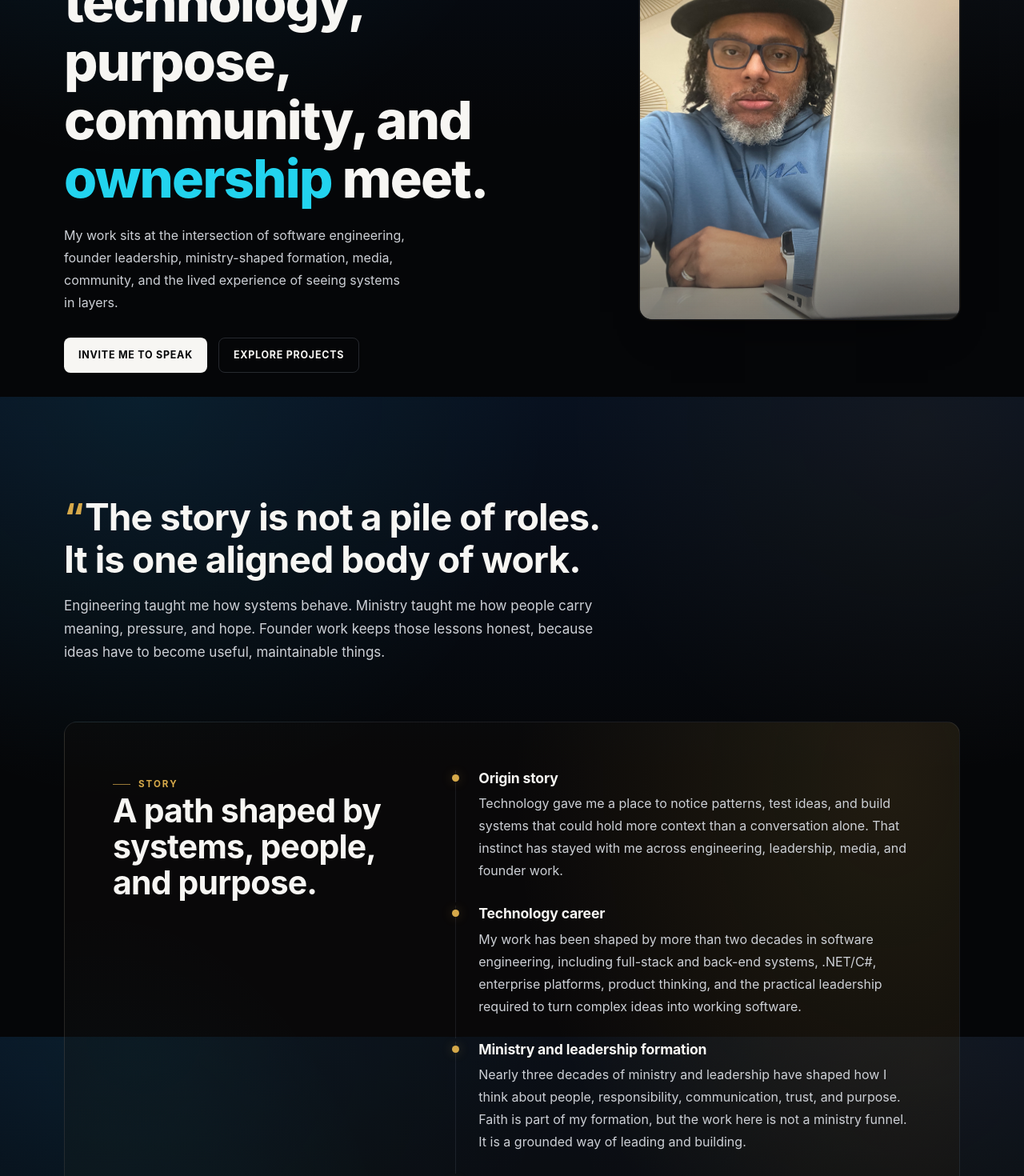
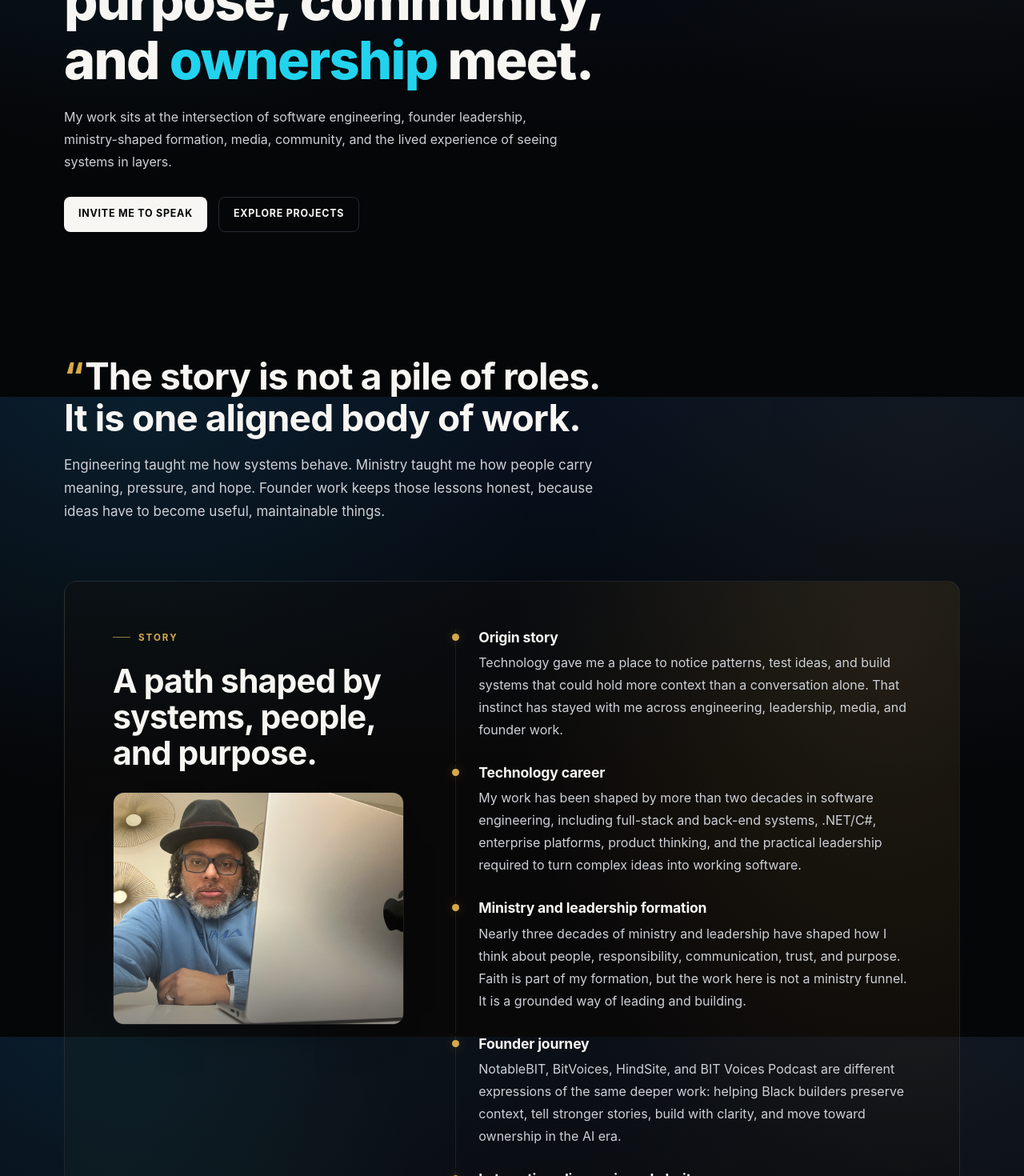
Before and after one commit to bdonaldharris/bdonaldharris.com, a Next.js app: page /about in a window 1280 px wide. Shown: the part 320-1790 px from the top of the page at 80% size. Built offline with nearby package versions, Linux system fonts and the light colour scheme.

Commit message:
improved art direction and selective imagery

```diff
--- a/app/about/page.tsx
+++ b/app/about/page.tsx
@@ -2,6 +2,7 @@ import type { Metadata } from "next";
 import Image from "next/image";
 import Link from "next/link";
 import { CTASection } from "@/components/sections/cta-section";
+import { PageHero } from "@/components/sections/page-hero";
 import { aboutStorySections, beliefStatements } from "@/content/about";
 
 export const metadata: Metadata = {
@@ -13,37 +14,18 @@ export const metadata: Metadata = {
 export default function AboutPage() {
   return (
     <main className="page-shell">
-      <section className="section about-hero">
-        <div className="about-hero-copy">
-          <p className="eyebrow">About B Donald Harris</p>
-          <h1>
+      <PageHero
+        eyebrow="About B Donald Harris"
+        title={
+          <>
             I build where technology, purpose, community, and{" "}
             <span className="text-accent">ownership</span> meet.
-          </h1>
-          <p>
-            My work sits at the intersection of software engineering, founder
-            leadership, ministry-shaped formation, media, community, and the
-            lived experience of seeing systems in layers.
-          </p>
-          <div className="button-row">
-            <Link className="button-primary" href="/speaking">
-              Invite Me to Speak
-            </Link>
-            <Link className="button-secondary" href="/projects">
-              Explore Projects
-            </Link>
-          </div>
-        </div>
-        <figure className="about-portrait">
-          <Image
-            src="/images/profile-photo-two-web.jpg"
-            alt="B Donald Harris at work, founder and technologist."
-            fill
-            priority
-            sizes="(max-width: 860px) 92vw, 440px"
-          />
-        </figure>
-      </section>
+          </>
+        }
+        body="My work sits at the intersection of software engineering, founder leadership, ministry-shaped formation, media, community, and the lived experience of seeing systems in layers."
+        primaryCta={{ href: "/speaking", label: "Invite Me to Speak" }}
+        secondaryCta={{ href: "/projects", label: "Explore Projects" }}
+      />
 
       <section className="section about-throughline">
         <figure className="pull-quote pull-quote-wide">
@@ -60,9 +42,17 @@ export default function AboutPage() {
       </section>
 
       <section className="section story-timeline warm-section" aria-labelledby="about-story">
-        <div>
+        <div className="story-aside">
           <p className="eyebrow eyebrow-gold">Story</p>
           <h2 id="about-story">A path shaped by systems, people, and purpose.</h2>
+          <figure className="story-portrait">
+            <Image
+              src="/images/profile-photo-two-web.jpg"
+              alt="B Donald Harris working at his laptop."
+              fill
+              sizes="(max-width: 860px) 92vw, 360px"
+            />
+          </figure>
         </div>
         <div className="timeline-list">
           {aboutStorySections.map((section) => (
--- a/app/globals.css
+++ b/app/globals.css
@@ -423,6 +423,41 @@ p {
   color: var(--color-cyan-glow);
 }
 
+/* Project cards: subtle identity tied to the cyan/gold ecosystem layers */
+.project-card {
+  border-top: 2px solid transparent;
+}
+
+.project-card .card-meta {
+  display: flex;
+  align-items: center;
+  gap: 8px;
+}
+
+.project-card .card-meta::before {
+  width: 6px;
+  height: 6px;
+  content: "";
+  border-radius: 999px;
+  background: currentColor;
+}
+
+.project-card[data-layer="tech"] {
+  border-top-color: rgba(34, 211, 238, 0.4);
+}
+
+.project-card[data-layer="tech"] .card-meta {
+  color: var(--color-cyan-glow);
+}
+
+.project-card[data-layer="human"] {
+  border-top-color: rgba(214, 169, 74, 0.4);
+}
+
+.project-card[data-layer="human"] .card-meta {
+  color: var(--color-soft-gold);
+}
+
 /* ---------- CTA band ---------- */
 
 .cta-section {
@@ -784,51 +819,38 @@ p {
   padding-top: 0;
 }
 
-/* About hero with editorial founder portrait */
-.about-hero {
-  display: grid;
-  grid-template-columns: minmax(0, 1.15fr) minmax(280px, 0.7fr);
-  gap: clamp(28px, 5vw, 60px);
-  align-items: center;
-  padding-block: clamp(48px, 7vw, 88px) clamp(40px, 6vw, 68px);
-}
-
-.about-hero-copy {
-  display: grid;
-  gap: 20px;
-}
-
-.about-hero-copy h1 {
-  max-width: 17ch;
-}
-
-.about-hero-copy p:not(.eyebrow) {
-  max-width: 46ch;
-}
-
-.about-portrait {
+/* About story aside: heading + editorial founder-at-work portrait */
+.story-aside {
+  position: sticky;
+  top: 96px;
+  display: grid;
+  gap: 22px;
+  align-content: start;
+}
+
+.story-portrait {
   position: relative;
-  margin: 0;
-  min-height: clamp(360px, 44vw, 480px);
-  border-radius: 16px;
+  margin: 4px 0 0;
+  aspect-ratio: 5 / 4;
+  border-radius: 14px;
   overflow: hidden;
   border: 1px solid var(--color-border-subtle);
-  box-shadow: 0 0 0 1px rgba(214, 169, 74, 0.06), 0 30px 60px -40px rgba(0, 0, 0, 0.8);
-}
-
-.about-portrait img {
+  box-shadow: 0 24px 50px -38px rgba(0, 0, 0, 0.85);
+}
+
+.story-portrait img {
   object-fit: cover;
-  object-position: 28% center;
-}
-
-.about-portrait::after {
+  object-position: 26% center;
+}
+
+.story-portrait::after {
   position: absolute;
   inset: 0;
   content: "";
   pointer-events: none;
   background:
-    linear-gradient(to top, rgba(5, 6, 8, 0.5), transparent 44%),
-    radial-gradient(80% 70% at 100% 0%, rgba(214, 169, 74, 0.12), transparent 60%);
+    linear-gradient(to top, rgba(5, 6, 8, 0.42), transparent 50%),
+    radial-gradient(70% 70% at 100% 0%, rgba(214, 169, 74, 0.14), transparent 62%);
 }
 
 /* About throughline as a wide pull quote */
@@ -1364,23 +1386,52 @@ p {
   border-top: 1px solid var(--color-border-subtle);
 }
 
-/* Featured podcast anchor */
+/* Featured podcast anchor — cover-art-style brand tile */
 .featured-podcast-mark {
   display: grid;
   place-items: center;
-  min-height: 200px;
-  border-radius: 14px;
+}
+
+.podcast-cover {
+  position: relative;
+  display: grid;
+  align-content: space-between;
+  gap: 18px;
+  width: 100%;
+  max-width: 300px;
+  aspect-ratio: 1 / 1;
+  padding: 26px;
+  border-radius: 18px;
+  overflow: hidden;
+  border: 1px solid rgba(214, 169, 74, 0.22);
   background:
-    radial-gradient(circle at 50% 50%, rgba(214, 169, 74, 0.16), transparent 62%),
-    rgba(8, 8, 11, 0.5);
-  border: 1px solid var(--color-border-subtle);
+    radial-gradient(120% 90% at 0% 0%, rgba(34, 211, 238, 0.18), transparent 55%),
+    radial-gradient(120% 95% at 100% 100%, rgba(214, 169, 74, 0.22), transparent 55%),
+    linear-gradient(150deg, #0c1018, #08080b);
+  box-shadow: 0 30px 60px -40px rgba(0, 0, 0, 0.9);
+}
+
+.podcast-cover-kicker {
+  color: var(--color-soft-gold);
+  font-size: 0.68rem;
+  font-weight: 700;
+  letter-spacing: 0.22em;
+  text-transform: uppercase;
+}
+
+.podcast-cover-title {
+  color: var(--color-text-primary);
+  font-size: clamp(2rem, 4vw, 2.7rem);
+  font-weight: 820;
+  line-height: 0.92;
+  letter-spacing: -0.02em;
 }
 
 .podcast-waveform {
   display: flex;
-  align-items: center;
-  gap: 6px;
-  height: 56px;
+  align-items: flex-end;
+  gap: 5px;
+  height: 40px;
 }
 
 .podcast-waveform i {
@@ -1388,7 +1439,7 @@ p {
   width: 4px;
   border-radius: 999px;
   background: linear-gradient(to top, var(--color-soft-gold), var(--color-cyan-glow));
-  opacity: 0.85;
+  opacity: 0.9;
 }
 
 .featured-podcast h2 {
@@ -1784,7 +1835,6 @@ p {
   }
 
   .home-hero,
-  .about-hero,
   .section-split,
   .founder-preview,
   .ideas-feature,
@@ -1804,8 +1854,13 @@ p {
     padding-top: 48px;
   }
 
-  .ideas-feature-lead {
+  .ideas-feature-lead,
+  .story-aside {
     position: static;
+  }
+
+  .story-portrait {
+    max-width: 360px;
   }
 
   .pull-quote blockquote {
--- a/app/layout.tsx
+++ b/app/layout.tsx
@@ -43,7 +43,7 @@ export default function RootLayout({
 }>) {
   return (
     <html lang="en">
-      <body>
+      <body suppressHydrationWarning>
         <SiteHeader />
         {children}
         <SiteFooter />
--- a/app/media/page.tsx
+++ b/app/media/page.tsx
@@ -31,11 +31,19 @@ export default function MediaPage() {
         aria-labelledby="featured-podcast"
       >
         <div className="featured-podcast-mark" aria-hidden="true">
-          <span className="podcast-waveform">
-            {[10, 22, 16, 30, 20, 36, 14, 26, 18, 12].map((h, i) => (
-              <i key={i} style={{ height: `${h}px` }} />
-            ))}
-          </span>
+          <div className="podcast-cover">
+            <span className="podcast-cover-kicker">Podcast</span>
+            <span className="podcast-cover-title">
+              BIT
+              <br />
+              VOICES
+            </span>
+            <span className="podcast-waveform">
+              {[10, 22, 16, 30, 20, 36, 14, 26, 18, 12, 24, 16].map((h, i) => (
+                <i key={i} style={{ height: `${h}px` }} />
+              ))}
+            </span>
+          </div>
         </div>
         <div>
           <p className="eyebrow eyebrow-gold">The Anchor · BIT Voices Podcast</p>
--- a/components/cards/project-card.tsx
+++ b/components/cards/project-card.tsx
@@ -6,8 +6,16 @@ type ProjectCardProps = {
 };
 
 export function ProjectCard({ project }: ProjectCardProps) {
+  const layer = /community|media|podcast/i.test(project.category)
+    ? "human"
+    : "tech";
+
   return (
-    <article className="editorial-card project-card" id={project.id}>
+    <article
+      className="editorial-card project-card"
+      id={project.id}
+      data-layer={layer}
+    >
       <p className="card-meta">{project.category}</p>
       <h3>{project.title}</h3>
       <p>{project.description}</p>
```
Also changed, not shown: assets/originals/README.md (added), 2 other files (tests, documents, lock files or other folders).
